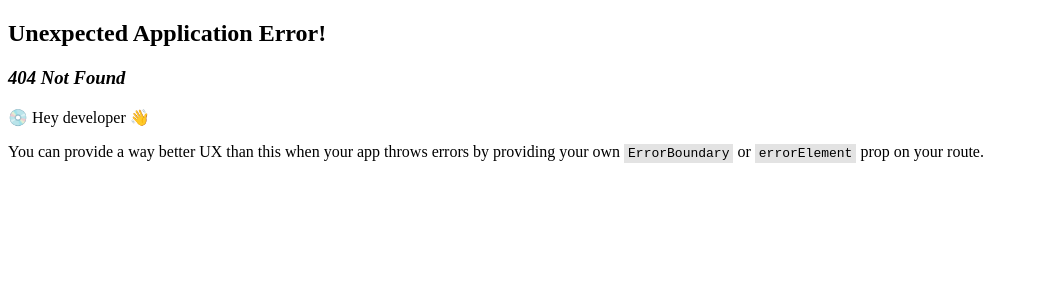
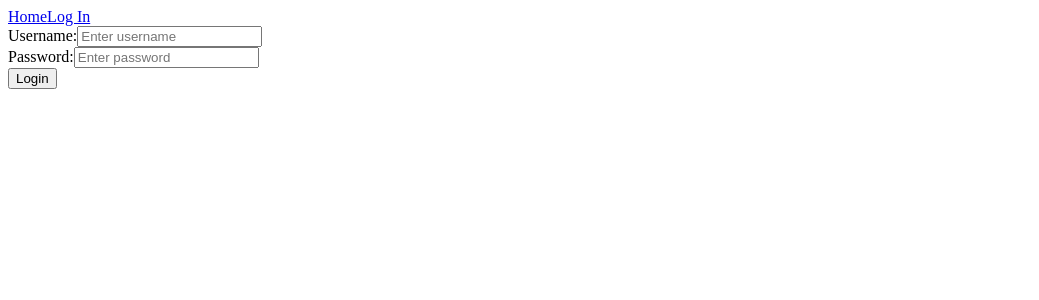
Before and after one commit to ktechgau/crowdfunding_front_end, a React (Vite) app: page /login in a window 1280 px wide. Before the commit this address had no page. Shown: the top 300 px of the page, without its empty margins (0-1039 px from the left). Built offline with nearby package versions, Linux system fonts and the light colour scheme.

Commit message:
Added POST feature for login authentication

```diff
--- /dev/null
+++ b/src/api/post-login.js
@@ -0,0 +1,26 @@
+async function postLogin (username, password){
+    const url = `${import.meta.env.VITE_API_URL}/api-token-auth/`;
+    const response = await fetch (url, {
+        method:"POST",
+        headers: {
+        "Content-Type": "application/json",
+    },
+    body: JSON.stringify({
+        "username": username,
+        "password": password,
+    }),
+});
+
+if (!response.ok) {
+    const fallbackError = 'Error trying to login';
+
+    const data= await response.json().catch(() => {
+        throw new Error(fallbackError);
+    });
+
+    const errorMessage = data ?.detail ?? fallbackError;
+    throw new Error(errorMessage);
+}
+return await response.json();
+}
+export default postLogin;
--- /dev/null
+++ b/src/components/LoginForm.jsx
@@ -0,0 +1,61 @@
+import { useState } from "react";
+import postLogin from "../api/post-login";
+import { useNavigate } from "react-router-dom";
+
+
+function LoginForm(){
+    const navigate = useNavigate();
+
+    const [credentials, setCredentials] = useState ({
+        username: "",
+        password: "",
+    });
+
+    const handleChange = (event) => {
+        const { id,value } = event.target;
+        setCredentials ((prevCredentials) => ({
+            ...prevCredentials,
+            [id]: value,
+        })
+
+        );
+    };
+
+    const handleSubmit = (event) => {
+        event.preventDefault();
+        if (credentials.username && credentials.password) {
+            postLogin (
+                credentials.username,
+                credentials.password
+            ).then ((response) => {
+                window.localStorage.setItem("token", response.token);
+                navigate("/");
+            });
+        }
+    };
+
+    return (
+        <form>
+            <div>
+                <label htmlFor="username">Username:</label>
+                <input type="text"
+                id="username"
+                placeholder="Enter username"
+                onChange={handleChange}
+                />
+            </div>
+            <div>
+            <label htmlFor="password">Password:</label>
+                <input
+                type="text"
+                id="password"
+                placeholder="Enter password"
+                onChange={handleChange}
+                />
+            </div>
+            <button type="submit" onClick={handleSubmit}>Login</button>
+
+        </form>
+    );
+}
+export default LoginForm;
--- a/src/components/NavBar.jsx
+++ b/src/components/NavBar.jsx
@@ -5,6 +5,7 @@
         <>
         <nav>
             <Link to="/">Home</Link>
+            <Link to="/login">Log In</Link>
         </nav>
         <Outlet/>
         </>
--- a/src/main.jsx
+++ b/src/main.jsx
@@ -5,13 +5,14 @@
 import HomePage from './pages/HomePage.jsx';
 import ProjectPage from './pages/ProjectPage.jsx';
 import NavBar from './components/NavBar.jsx';
+import LoginPage from './pages/LoginPage.jsx';
 
 const router = createBrowserRouter([
   {
-    path: "/",
-  element:<NavBar/>,
+    path: "/",element:<NavBar/>,
   children: [
     {path:"/", element:<HomePage/>},
+    {path:"/login", element: <LoginPage />},
     {path:"/project/:id", element:<ProjectPage/>},
   ],
 },
--- /dev/null
+++ b/src/pages/LoginPage.jsx
@@ -0,0 +1,6 @@
+import LoginForm from "../components/LoginForm";
+
+function LoginPage(){
+    return <LoginForm/>;
+}
+export default LoginPage;
```
